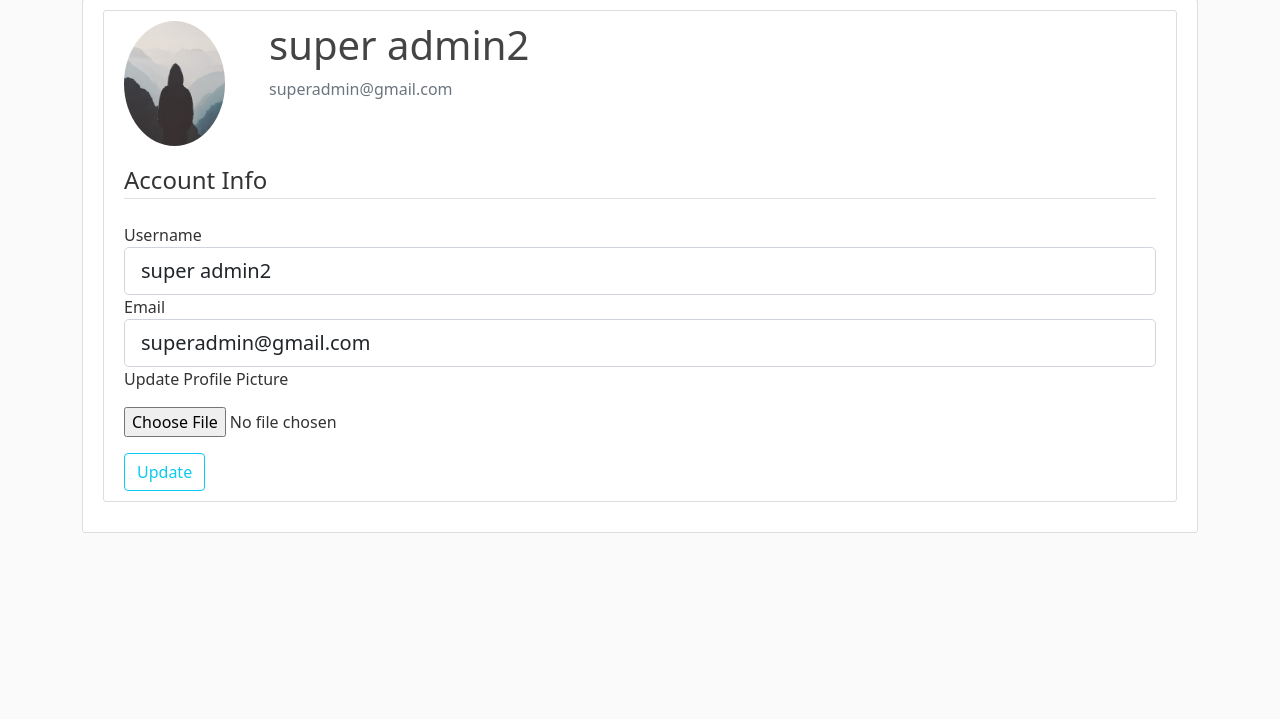
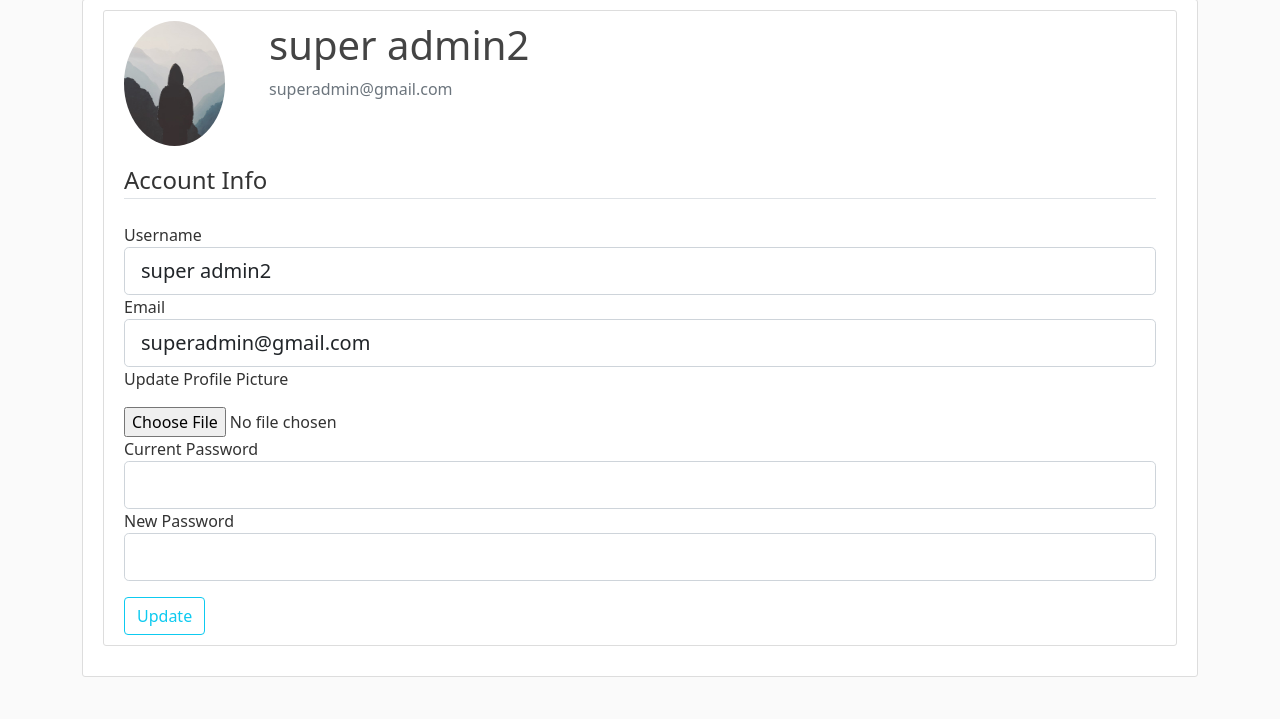
Before and after one commit to Farzen-Taha/Banking-System, a Flask app: page /account in a window 1280 px wide. Shown: the part 81-800 px from the top of the page. Run offline with Flask 2, Linux system fonts and the light colour scheme; a user stored in the database is signed in; some libraries are stand-ins or nearby versions.

Commit message:
seperated logic from routes,add update password fields,added utilities functions

```diff
--- /dev/null
+++ b/bankingsystem/View.py
@@ -0,0 +1,280 @@
+from fileinput import filename
+from sqlalchemy import delete
+from bankingsystem.models import SuperAdmin, SystemUser, Customer, Requests
+from flask import render_template, url_for, redirect, flash, request
+from flask_login import login_required, login_user, logout_user, current_user
+from random import randint
+from bankingsystem.form import (
+    RegistrationForm,
+    LoginForm,
+    DepositForm,
+    TransferForm,
+    WithdrawForm,
+    WithdrawForm,
+    UpdatAccountForm,
+)
+from bankingsystem.utilities import set_password,validate_password,set_new_password,hash_user_password
+from bankingsystem import app, db, bcrypt
+import secrets
+import os
+from PIL import Image
+
+# def hash_user_password(password):
+#     hashed_pw = bcrypt.generate_password_hash(password).decode("utf-8")
+#     return hashed_pw
+
+def user_register():
+    form = RegistrationForm()
+    if form.validate_on_submit():
+        hashed_pw = hash_user_password(form.password.data)
+        if form.account_type.data == "SA":
+            super_admin = SuperAdmin.query.first()
+            # if there is not a super admin create one
+            if super_admin is None:
+                super_admin = SuperAdmin(
+                    username=form.username.data,
+                    email=form.email.data,
+                    password=hashed_pw,
+                )
+                db.create_all()
+                db.session.add(super_admin)
+                db.session.commit()
+                flash("Your account has been created. You can log in now!", "success")
+                return redirect(url_for("login"))
+            # else send a reques to the existing super admin
+            else:
+                request = Requests(
+                    username=form.username.data,
+                    email=form.email.data,
+                    password=hashed_pw,
+                    user_type="systemuser",
+                )
+                flash(
+                    "There is already a Super Admin account. Please wait so that your account be verified.",
+                    "warning",
+                )
+                db.create_all()
+                db.session.add(request)
+                db.session.commit()
+
+        elif form.account_type.data == "SU":
+            # system_user = SystemUser(
+            #     username=form.username.data,
+            #     email=form.email.data,
+            #     password=hashed_pw,
+            # )
+            # db.create_all()
+
+            # db.session.add(system_user)
+            # db.session.commit()
+            account_request = Requests(
+                username=form.username.data,
+                email=form.email.data,
+                password=hashed_pw,
+                user_type="systemuser",
+            )
+            db.create_all()
+            db.session.add(account_request)
+            db.session.commit()
+            flash(
+                "Your data saved. Please wait so that your account be verified.", "info"
+            )
+            return redirect(url_for("login"))
+        elif form.account_type.data == "CU":
+            n = 10
+            range_start = 10 ** (n - 1)
+            range_end = (10**n) - 1
+            account_number = randint(range_start, range_end)
+            # customer = Customer(
+            #     username=form.username.data,
+            #     email=form.email.data,
+            #     password=hashed_pw,
+            #     account_number=account_number,
+            # )
+            account_request = Requests(
+                username=form.username.data,
+                email=form.email.data,
+                password=hashed_pw,
+                account_number=account_number,
+                user_type="customer",
+            )
+            db.create_all()
+            # db.session.add(customer)
+            db.session.add(account_request)
+            db.session.commit()
+            flash("Your account was created. Wait for admin's approval!", "info")
+            return redirect(url_for("login"))
+    return render_template("register.html", title="Register", form=form)
+
+
+def user_login():
+    if current_user.is_authenticated:
+        return redirect(url_for("home"))
+    form = LoginForm()
+    if form.validate_on_submit():
+        SA = SuperAdmin.query.filter_by(email=form.email.data).first()
+        SU = SystemUser.query.filter_by(email=form.email.data).first()
+        CU = Customer.query.filter_by(email=form.email.data).first()
+
+        if SA and validate_password(SA.password, form.password.data):
+            login_user(SA, remember=form.remember.data)
+            next_page = request.args.get("next")
+            return (
+                redirect(next_page) if next_page else redirect(url_for("admin.index"))
+            )
+        elif SU and validate_password(SU.password, form.password.data):
+            login_user(SU, remember=form.remember.data)
+            next_page = request.args.get("next")
+            return (
+                redirect(next_page) if next_page else redirect(url_for("admin.index"))
+            )
+        elif CU and validate_password(CU.password, form.password.data):
+            login_user(CU, remember=form.remember.data)
+            next_page = request.args.get("next")
+            return redirect(next_page) if next_page else redirect(url_for("users"))
+        else:
+            flash("Login unsuccessful, incorrect email or password", "danger")
+    return render_template("login.html", title="Login", form=form)
+
+def show_fund():
+    fund=Customer.query.filter_by(id=current_user.id).first()
+    return fund.balance
+
+def deposit_fund():
+    form = DepositForm()
+    if request.method == "POST":
+        if (
+            validate_password(current_user.password, form.password.data)
+            and form.amount.data > 0
+        ):
+            user = Customer.query.filter_by(id=current_user.id).first()
+            user.balance = user.balance + int(form.amount.data)
+            db.session.commit()
+            flash("Deposit was successful!", "info")
+        else:
+            flash("Wrong password or Amount!", "danger")
+    return render_template("deposit.html", title="Deposit", form=form,fund=show_fund())
+
+
+def withdraw_fund():
+    form = WithdrawForm()
+    if request.method == "POST":
+        if (
+            validate_password(current_user.password, form.password.data)
+            and form.amount.data > 0
+        ):
+            user = Customer.query.filter_by(id=current_user.id).first()
+            if current_user.balance >= form.amount.data:
+                user.balance -= int(form.amount.data)
+                db.session.commit()
+                flash("Withdrawl was successful!", "info")
+            else:
+                flash("Insufficient Funds to withdraw", "warning")
+        else:
+            flash("Wrong password or Amount!", "danger")
+    return render_template("withdraw.html", title="Withdraw", form=form,fund=show_fund())
+
+
+def transfer_fund():
+    form = TransferForm()
+    if request.method == "POST":
+        if (
+            validate_password(current_user.password, form.password.data)
+            and form.amount.data > 0
+        ):
+            sender_customer = Customer.query.filter_by(id=current_user.id).first()
+
+            receiver_customer = Customer.query.filter_by(
+                account_number=form.account_number.data
+            ).first()
+            if current_user.balance >= form.amount.data:
+                sender_customer.balance -= int(form.amount.data)
+                receiver_customer.balance += int(form.amount.data)
+                db.session.commit()
+                flash("Transfer was successful!", "info")
+                return redirect(url_for("transfer"))
+            else:
+                flash("Insufficient Funds to transfer!", "warning")
+        else:
+            flash("Wrong password or Amount!", "danger")
+    return render_template("transfer.html", title="Transfer", form=form,fund=show_fund())
+
+
+def save_picture(form_picture):
+    random_hex = secrets.token_hex(8)
+    _, f_ext = os.path.splitext(form_picture.filename)
+    picture_fn = random_hex + f_ext
+    picture_path = os.path.join(app.root_path, "static/profile_pic", picture_fn)
+    output_size = (125, 125)
+    i = Image.open(form_picture)
+    i.thumbnail(output_size)
+
+    i.save(picture_path)
+    return picture_fn
+
+
+def update_account():
+    form = UpdatAccountForm()
+    if form.validate_on_submit():
+        if validate_password(current_user.password,form.current_password.data):
+            if form.picture.data:
+                picture_file = save_picture(form.picture.data)
+                current_user.image_file = picture_file
+            current_user.username = form.username.data
+            current_user.email = form.email.data
+            update_password_result=False
+            if form.new_password.data:
+                update_password_result=set_new_password(current_user.password,form.current_password.data,form.new_password.data)
+            if update_password_result:
+                flash("Your account has updated succesfully and password changed!", "success")
+            else:
+                flash("Your profile updated successfuly!", "success")
+            db.session.commit()
+        else:
+            flash("Invalid password", "danger")
+        return redirect(url_for("account"))
+    elif request.method == "GET":
+        form.username.data = current_user.username
+        form.email.data = current_user.email
+    image_file = url_for("static", filename="profile_pic/" + current_user.image_file)
+    return render_template(
+        "account.html", title="Account", form=form, image_file=image_file
+    )
+
+
+def get_all_account_requests():
+    requests = Requests.query.all()
+    return render_template(
+        "admin/account_request.html", title="Request", requests=requests
+    )
+
+
+def accept_request():
+    request = Requests.query.filter_by(id=id).first()
+    user = None
+    if request.user_type == "customer":
+        user = Customer(
+            username=request.username,
+            email=request.email,
+            password=request.password,
+            account_number=request.account_number,
+        )
+    elif request.user_type == "systemuser":
+        user = SystemUser(
+            username=request.username,
+            email=request.email,
+            password=request.password,
+        )
+    db.session.add(user)
+    db.session.delete(request)
+    db.session.commit()
+    flash("Account Approved!", "info")
+    return redirect(url_for("account_request"))
+
+
+def reject_request():
+    request = Requests.query.filter_by(id=id).first()
+    db.session.delete(request)
+    db.session.commit()
+    flash("Account Rejected!", "warning")
+    return redirect(url_for("account_request"))
--- a/bankingsystem/form.py
+++ b/bankingsystem/form.py
@@ -64,6 +64,8 @@ class UpdatAccountForm(FlaskForm):
     email = StringField('Email', validators=[DataRequired(), Email()])
     picture = FileField('Update Profile Picture', validators=[
                         FileAllowed(['jpg', 'png'])])
+    current_password = PasswordField('Current Password', validators=[DataRequired()])
+    new_password = PasswordField('New Password')
     submit = SubmitField('Update')
 
     def validate_username(self, username):
--- a/bankingsystem/models.py
+++ b/bankingsystem/models.py
@@ -8,6 +8,8 @@ from bankingsystem import bcrypt
 from random import randint
 # from itsdangerous import TimedJSONWebSignatureSerializer as serializer
 import os
+
+
 @login_manager.user_loader
 def load_user(user_id):
     return User.query.get(int(user_id))
--- a/bankingsystem/routes.py
+++ b/bankingsystem/routes.py
@@ -1,25 +1,17 @@
-from fileinput import filename
-
-from sqlalchemy import delete, null
-from bankingsystem.models import SuperAdmin, SystemUser, Customer, Requests
-from flask import render_template, url_for, redirect, flash, request
-from flask_login import login_required, login_user, logout_user, current_user
-from functools import wraps
-from random import randint
-from bankingsystem.form import (
-    RegistrationForm,
-    LoginForm,
-    DepositForm,
-    TransferForm,
-    WithdrawForm,
-    WithdrawForm,
-    UpdatAccountForm,
+from flask import render_template, url_for, redirect
+from flask_login import login_required, logout_user
+from bankingsystem.View import (
+    accept_request,
+    get_all_account_requests,
+    reject_request,
+    update_account,
+    user_register,
+    user_login,
+    deposit_fund,
+    withdraw_fund,
+    transfer_fund,
 )
-from bankingsystem import app, db, bcrypt
-import secrets
-import os
-from PIL import Image
-
+from bankingsystem import app
 
 @app.route("/")
 @app.route("/home")
@@ -40,122 +32,12 @@ def users():
 
 @app.route("/register", methods=["GET", "POST"])
 def register():
-
-    if current_user.is_authenticated:
-        return redirect(url_for("transactions"))
-    form = RegistrationForm()
-
-    if form.validate_on_submit():
-        hashed_pw = bcrypt.generate_password_hash(form.password.data).decode("utf-8")
-        if form.account_type.data == "SA":
-            super_admin = SuperAdmin.query.first()
-            # if there is not a super admin create one
-            if super_admin is None:
-                super_admin = SuperAdmin(
-                    username=form.username.data,
-                    email=form.email.data,
-                    password=hashed_pw,
-                )
-                db.create_all()
-                db.session.add(super_admin)
-                db.session.commit()
-                flash("Your account has been created. You can log in now!", "success")
-                return redirect(url_for("login"))
-            # else send a reques to the existing super admin
-            else:
-                request = Requests(
-                    username=form.username.data,
-                    email=form.email.data,
-                    password=hashed_pw,
-                    user_type="systemuser",
-                )
-                flash(
-                    "There is already a Super Admin account. Please wait so that your account be verified.",
-                    "warning",
-                )
-                db.create_all()
-                db.session.add(request)
-                db.session.commit()
-
-        elif form.account_type.data == "SU":
-            # system_user = SystemUser(
-            #     username=form.username.data,
-            #     email=form.email.data,
-            #     password=hashed_pw,
-            # )
-            # db.create_all()
-
-            # db.session.add(system_user)
-            # db.session.commit()
-            account_request = Requests(
-                username=form.username.data,
-                email=form.email.data,
-                password=hashed_pw,
-                user_type="systemuser",
-            )
-            db.create_all()
-            db.session.add(account_request)
-            db.session.commit()
-            flash(
-                "Your data saved. Please wait so that your account be verified.", "info"
-            )
-            return redirect(url_for("login"))
-        elif form.account_type.data == "CU":
-            n = 10
-            range_start = 10 ** (n - 1)
-            range_end = (10**n) - 1
-            account_number = randint(range_start, range_end)
-            # customer = Customer(
-            #     username=form.username.data,
-            #     email=form.email.data,
-            #     password=hashed_pw,
-            #     account_number=account_number,
-            # )
-            account_request = Requests(
-                username=form.username.data,
-                email=form.email.data,
-                password=hashed_pw,
-                account_number=account_number,
-                user_type="customer",
-            )
-            db.create_all()
-            # db.session.add(customer)
-            db.session.add(account_request)
-            db.session.commit()
-            flash("Your account was created. Wait for admin's approval!", "info")
-            return redirect(url_for("login"))
-    return render_template("register.html", title="Register", form=form)
+    return user_register()
 
 
 @app.route("/login", methods=["POST", "GET"])
 def login():
-    if current_user.is_authenticated:
-        return redirect(url_for("home"))
-    form = LoginForm()
-    if form.validate_on_submit():
-        SA = SuperAdmin.query.filter_by(email=form.email.data).first()
-        SU = SystemUser.query.filter_by(email=form.email.data).first()
-        CU = Customer.query.filter_by(email=form.email.data).first()
-
-        if SA and bcrypt.check_password_hash(SA.password, form.password.data):
-            login_user(SA, remember=form.remember.data)
-            next_page = request.args.get("next")
-            return (
-                redirect(next_page) if next_page else redirect(url_for("admin.index"))
-            )
-        elif SU and bcrypt.check_password_hash(SU.password, form.password.data):
-            login_user(SU, remember=form.remember.data)
-            next_page = request.args.get("next")
-            return (
-                redirect(next_page) if next_page else redirect(url_for("admin.index"))
-            )
-        elif CU and bcrypt.check_password_hash(CU.password, form.password.data):
-            login_user(CU, remember=form.remember.data)
-            next_page = request.args.get("next")
-            return redirect(next_page) if next_page else redirect(url_for("users"))
-        else:
-            flash("Login unsuccessful, incorrect email or password", "danger")
-    return render_template("login.html", title="Login", form=form)
+    return user_login()
 
 
 @app.route("/logout")
@@ -168,144 +50,40 @@ def logout():
 @app.route("/deposit", methods=["POST", "GET"])
 @login_required
 def deposit():
-    form = DepositForm()
-    if request.method == "POST":
-        if (
-            bcrypt.check_password_hash(current_user.password, form.password.data)
-            and form.amount.data > 0
-        ):
-            user = Customer.query.filter_by(id=current_user.id).first()
-            user.balance = user.balance + int(form.amount.data)
-            db.session.commit()
-            flash("Deposit was successful!", "info")
-        else:
-            flash("Wrong password or Amount!", "danger")
-    return render_template("deposit.html", title="Deposit", form=form)
+    return deposit_fund()
 
 
 @app.route("/withdraw", methods=["POST", "GET"])
 @login_required
 def withdraw():
-    form = WithdrawForm()
-    if request.method == "POST":
-        if (
-            bcrypt.check_password_hash(current_user.password, form.password.data)
-            and form.amount.data > 0
-        ):
-            user = Customer.query.filter_by(id=current_user.id).first()
-            if current_user.balance >= form.amount.data:
-                user.balance -= int(form.amount.data)
-                db.session.commit()
-                flash("Withdrawl was successful!", "info")
-            else:
-                flash("Insufficient Funds to withdraw", "warning")
-        else:
-            flash("Wrong password or Amount!", "danger")
-    return render_template("withdraw.html", title="Withdraw", form=form)
+    return withdraw_fund()
 
 
 @app.route("/transfer", methods=["POST", "GET"])
 @login_required
 def transfer():
-    form = TransferForm()
-    if request.method == "POST":
-        if (
-            bcrypt.check_password_hash(current_user.password, form.password.data)
-            and form.amount.data > 0
-        ):
-            sender_customer = Customer.query.filter_by(id=current_user.id).first()
-
-            receiver_customer = Customer.query.filter_by(
-                account_number=form.account_number.data
-            ).first()
-            if current_user.balance >= form.amount.data:
-                sender_customer.balance -= int(form.amount.data)
-                receiver_customer.balance += int(form.amount.data)
-                db.session.commit()
-                flash("Transfer was successful!", "info")
-                return redirect(url_for("transfer"))
-            else:
-                flash("Insufficient Funds to transfer!", "warning")
-        else:
-            flash("Wrong password or Amount!", "danger")
-    return render_template("transfer.html", title="Transfer", form=form)
-
-
-def save_picture(form_picture):
-    random_hex = secrets.token_hex(8)
-    _, f_ext = os.path.splitext(form_picture.filename)
-    picture_fn = random_hex + f_ext
-    picture_path = os.path.join(app.root_path, "static/profile_pic", picture_fn)
-    output_size = (125, 125)
-    i = Image.open(form_picture)
-    i.thumbnail(output_size)
-
-    i.save(picture_path)
-    return picture_fn
+    return transfer_fund()
 
 
 @app.route("/account", methods=["POST", "GET"])
 @login_required
 def account():
-
-    form = UpdatAccountForm()
-    if form.validate_on_submit():
-        if form.picture.data:
-            picture_file = save_picture(form.picture.data)
-            current_user.image_file = picture_file
-        current_user.username = form.username.data
-        current_user.email = form.email.data
-        db.session.commit()
-        flash("Your account has updated succesfully!", "success")
-        return redirect(url_for("account"))
-    elif request.method == "GET":
-        form.username.data = current_user.username
-        form.email.data = current_user.email
-    image_file = url_for("static", filename="profile_pic/" + current_user.image_file)
-    return render_template(
-        "account.html", title="Account", form=form, image_file=image_file
-    )
+    return update_account()
 
 
 @app.route("/admin/notification/requests", methods=["GET"])
 @login_required
 def account_request():
-    requests = Requests.query.all()
-    return render_template(
-        "admin/account_request.html", title="Request", requests=requests
-    )
+    return get_all_account_requests()
 
 
 @app.route("/admin/notification/acc_requests/<id>", methods=["GET"])
 @login_required
 def accept_account_request(id):
-    request = Requests.query.filter_by(id=id).first()
-    user = null
-    if request.user_type == "customer":
-        user = Customer(
-            username=request.username,
-            email=request.email,
-            password=request.password,
-            account_number=request.account_number,
-        )
-    elif request.user_type == "systemuser":
-        user = SystemUser(
-            username=request.username,
-            email=request.email,
-            password=request.password,
-        )
-    db.session.add(user)
-    db.session.delete(request)
-    db.session.commit()
-    flash("Account Approved!", "info")
-    return redirect(url_for("account_request"))
+    return accept_request()
 
 
 @app.route("/admin/notification/rej_requests/<id>", methods=["GET"])
 @login_required
 def reject_account_request(id):
-    request = Requests.query.filter_by(id=id).first()
-    db.session.delete(request)
-    db.session.commit()
-    flash("Account Rejected!", "warning")
-    return redirect(url_for("account_request"))
+   return reject_request()
--- a/bankingsystem/templates/account.html
+++ b/bankingsystem/templates/account.html
@@ -57,6 +57,37 @@
                         {% endfor %}
                     {%endif%}
                 </div>
+
+                <div class="form-group">
+                    {{ form.current_password.label(class="form-control-label")}}
+                    {% if form.current_password.errors %}
+                    {{ form.current_password(class="form-control form-control-lg is-invalid")}}
+                    <div class="invalid-feedback">
+                        {% for error in form.current_password.errors%}
+                            <span>{{error}}</span>
+                        {% endfor %}
+                    </div>
+
+                {%else%}
+                 {{form.current_password(class="form-control form-control-lg")}}
+                {%endif%}
+
+                </div>
+                <div class="form-group">
+                    {{ form.new_password.label(class="form-control-label")}}
+                    {% if form.new_password.errors %}
+                    {{ form.new_password(class="form-control form-control-lg is-invalid")}}
+                    <div class="invalid-feedback">
+                        {% for error in form.new_password.errors%}
+                            <span>{{error}}</span>
+                        {% endfor %}
+                    </div>
+                {%else%}
+                 {{form.new_password(class="form-control form-control-lg")}}
+                {%endif%}
+
+                </div>
+
             </fieldset>
             <div class="form-group mt-3">
                 {{ form.submit(class="btn btn-outline-info") }}
--- a/bankingsystem/templates/deposit.html
+++ b/bankingsystem/templates/deposit.html
@@ -3,7 +3,10 @@
 <div class="content-section">
     <form method="POST" action="" enctype="multipart/form-data">
         <fieldset class="form-group">
+
             <legend class="border-bottom mb-4">Deposit</legend>
+            <p>Current Balance </p>
+            <span class="border rounded d-block p-2 text-black">{{fund}}</span>
             <div class="form-group">
                 {{ form.amount.label(class="form-control-label")}}
                 {% if form.amount.errors %}
@@ -17,7 +20,6 @@
             {%else%}
              {{form.amount(class="form-control form-control-lg")}}
             {%endif%}
-
             </div>
 
             <div class="form-group">
--- a/bankingsystem/templates/transfer.html
+++ b/bankingsystem/templates/transfer.html
@@ -4,6 +4,8 @@
     <form method="POST" action="">
         <fieldset class="form-group">
             <legend class="border-bottom mb-4">Transfer</legend>
+            <p>Current Balance </p>
+            <span class="border rounded d-block p-2 text-black">{{fund}}</span>
             <div class="form-group">
                 {{ form.amount.label(class="form-control-label")}}
                 {% if form.amount.errors %}
--- a/bankingsystem/templates/withdraw.html
+++ b/bankingsystem/templates/withdraw.html
@@ -4,6 +4,8 @@
     <form method="POST" action="">
         <fieldset class="form-group">
             <legend class="border-bottom mb-4">Withdraw</legend>
+            <p>Current Balance </p>
+            <span class="border rounded d-block p-2 text-black">{{fund}}</span>
             <div class="form-group">
                 {{ form.amount.label(class="form-control-label")}}
                 {% if form.amount.errors %}
```
Also changed, not shown: bankingsystem/__init__.py (+11 -2 lines), bankingsystem/utilities.py (added, +24 -0 lines), Documentation/ERD.jpg (added), bankingsystem/site.db, bankingsystem/static/profile_pic/a1db4654adb8fb97.jpg (added), 2 other files.
